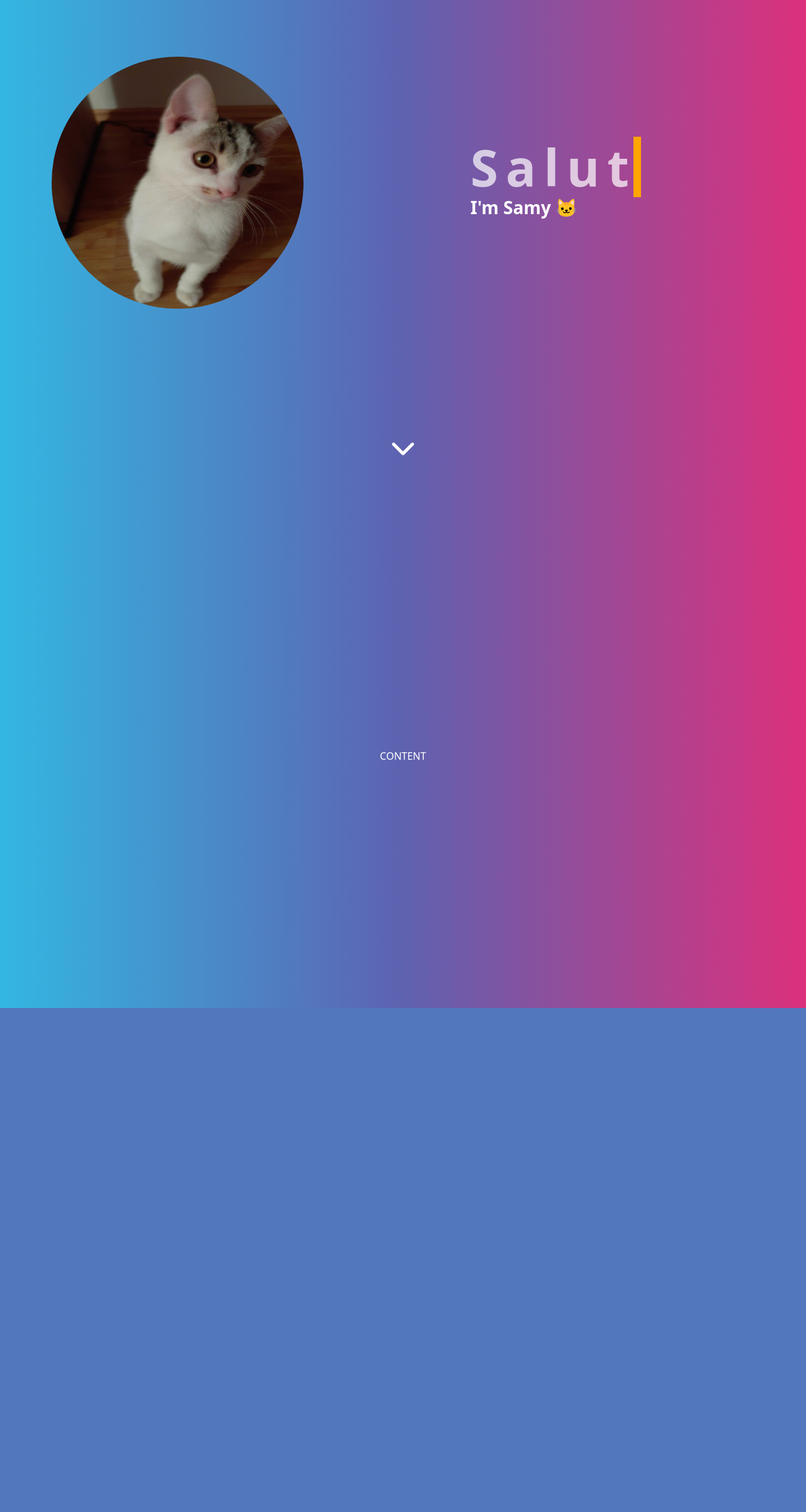
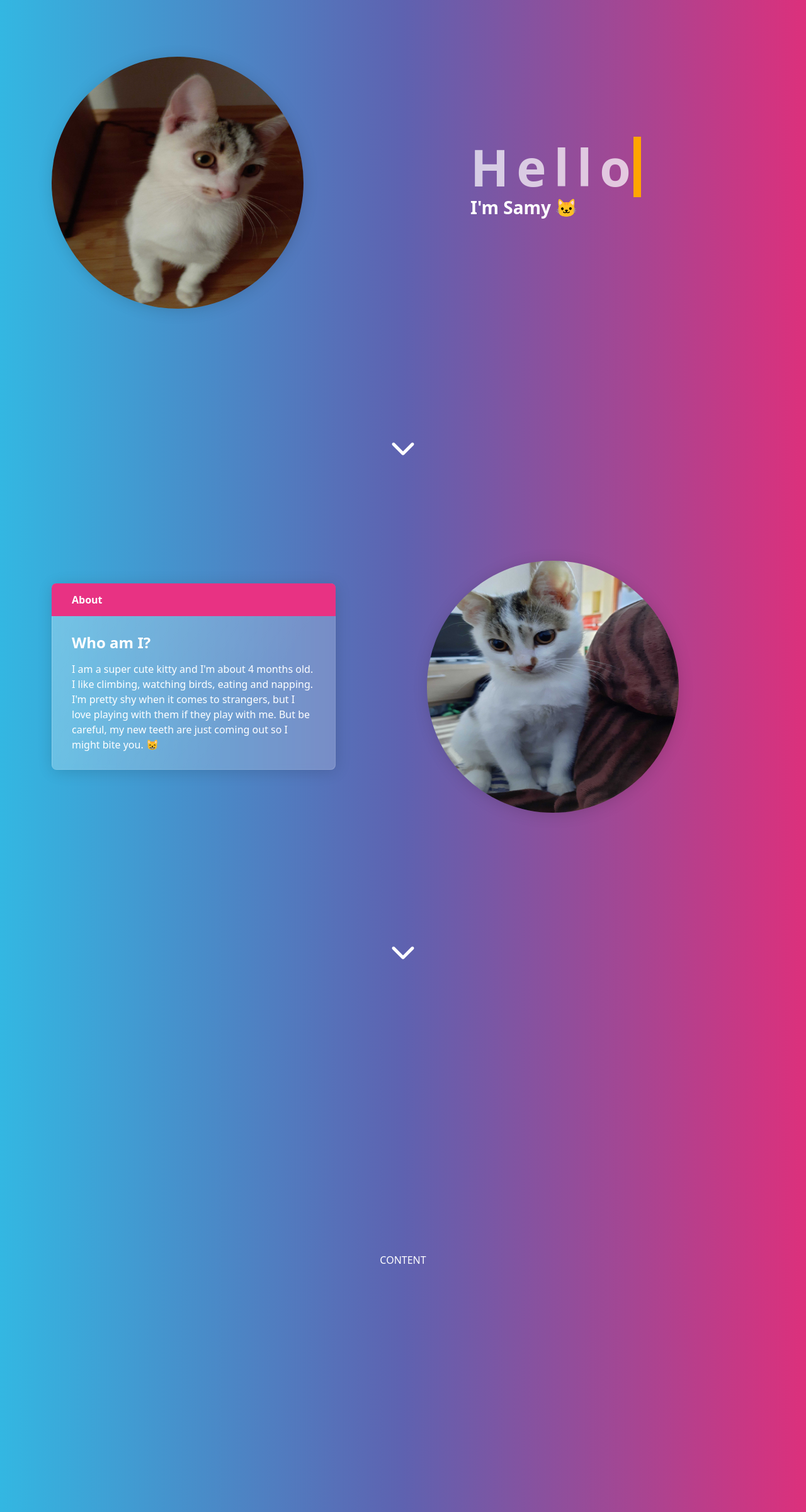
Before and after one commit to miutamihai/samy-website, a PHP site: page / in a window 1280 px wide. Shown: the whole page at 63% size. Before the commit the page ends 1600 px from the top, so only its background shows below. Run offline with PHP 8.4, Linux system fonts and the light colour scheme.

Commit message:
[master] Add first section

```diff
--- a/index.html
+++ b/index.html
@@ -18,7 +18,7 @@
     <div class="row full-parent-height">
         <div class="col-7">
             <div class="d-flex justify-content-center flex-column full-parent-height">
-                <img src="common/assets/profile.jpg" alt="profile" class="profile"/>
+                <img src="common/assets/profile.jpg" alt="profile" class="profile round-image shadow"/>
             </div>
         </div>
         <div class="col-5">
@@ -35,15 +35,40 @@
         </div>
         <div class="col-12">
             <div class="d-flex justify-content-center align-items-center full-parent-width full-parent-height">
-                <i class="fas fa-chevron-down floating next-section-button" style="font-size: 40px" onclick="onNextSectionClick()"></i>
+                <i class="fas fa-chevron-down floating next-section-button" style="font-size: 40px" onclick="onFirstArrowClick()"></i>
             </div>
         </div>
     </div>
 </div>
-<div class="full-screen-height" id="firstSection">
-   <div class="d-flex align-items-center justify-content-center full-parent-height">
-       CONTENT
-   </div>
+<div class="container full-screen-height" id="firstSection">
+    <div class="row full-parent-height">
+        <div class="col-5">
+            <div class="d-flex align-items-center full-parent-height">
+                <div class="card border-primary mb-3" style="max-width: 60rem;">
+                    <div class="card-header">About</div>
+                    <div class="card-body">
+                        <h4 class="card-title">Who am I?</h4>
+                        <p class="card-text">I am a super cute kitty and I'm about 4 months old. I like climbing, watching birds, eating and napping. I'm pretty shy when it comes to strangers, but I love playing with them if they play with me. But be careful, my new teeth are just coming out so I might bite you. 😸</p>
+                    </div>
+                </div>
+            </div>
+        </div>
+        <div class="col-7">
+            <div class="d-flex justify-content-center flex-column full-parent-height align-items-center">
+                <img src="common/assets/first-section.jpg" alt="profile" class="round-image shadow"/>
+            </div>
+        </div>
+        <div class="col-12">
+            <div class="d-flex justify-content-center align-items-center full-parent-width full-parent-height">
+                <i class="fas fa-chevron-down floating next-section-button" style="font-size: 40px" onclick="onSecondArrowClick()"></i>
+            </div>
+        </div>
+    </div>
+</div>
+<div class="container full-screen-height" id="secondSection">
+    <div class="d-flex align-items-center justify-content-center full-parent-height">
+        CONTENT
+    </div>
 </div>
 </body>
 </html>
--- a/index.js
+++ b/index.js
@@ -29,4 +29,6 @@ window.onload = () => {
 	getProfile().addEventListener('mouseenter', () => getAudio().play())
 }
 
-const onNextSectionClick = () => document.getElementById('firstSection').scrollIntoView()
+const onFirstArrowClick = () => document.getElementById('firstSection').scrollIntoView()
+
+const onSecondArrowClick = () => document.getElementById('secondSection').scrollIntoView()
--- a/style.css
+++ b/style.css
@@ -1,4 +1,7 @@
 .profile {
+}
+
+.round-image {
     height: 400px;
     width: 400px;
     border-radius: 50%;
```
Also changed, not shown: common/assets/first-section.jpg (added).
